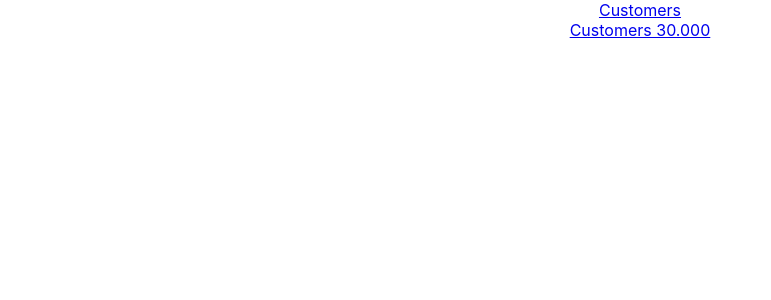
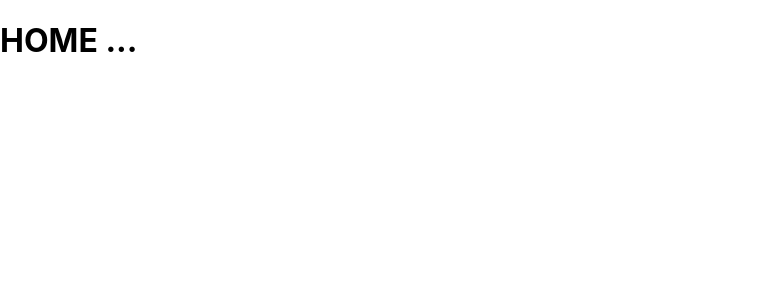
Before and after one commit to MicheleBecerra/Customer-App, a React (Create React App) app: page / in a window 1280 px wide. Shown: the top 300 px of the page, without its empty margins (0-771 px from the left). Built offline with nearby package versions, Linux system fonts and the light colour scheme.

Commit message:
Se trabajaron dos diferentes metodologias para el manejo de las rutas. Se uso la función exact y la funcion Switch. La segunda se trabaja cuando hay ligeros cambios con el rendereo.

```diff
--- a/src/App.js
+++ b/src/App.js
@@ -1,16 +1,26 @@
 import React, { Component } from 'react';
-import { Link, BrowserRouter as Router} from 'react-router-dom';
+import { Switch, Route, BrowserRouter as Router} from 'react-router-dom';
 
 import './App.css';
 
 class App extends Component {
+
+  renderHome = () => <h1>HOME ... </h1>
+  renderCustomerContainer = () => <h2>Customer Container </h2>
+  renderCustomerListContainer = () => <h2>Customer List Container </h2>
+  renderCustomerNewContainer = () => <h2>Customer  New Container </h2>
+
   render() {
     return (
       <Router>
-        <div className="App">
-          <Link to="/customers"> Customers </Link>
-            <br />
-          <Link to="/customers/30000"> Customers 30.000 </Link>
+        <div>
+          <Route exact path="/" component={this.renderHome}/>
+          <Route exact path="/customers" component = {this.renderCustomerListContainer} />
+          <Switch>
+          <Route exact path="/customers/new" component = {this.renderCustomerNewContainer} />
+          <Route exact path="/customer/:curp" component = {this.renderCustomerContainer} />
+          </Switch>
+
         </div>
       </Router>
     );
--- a/src/components/CustomerList.js
+++ b/src/components/CustomerList.js
@@ -10,14 +10,13 @@ const CustomerListItem = ({customers}) => {
                 {
                     customers.map( c =>
                         <CustomerListItem>
-                            ey={c.curp}
+                            key={c.curp}
                             name{c.name}
                             aditAction={'Editar'}
                             delAction={'Eliminar'}
                             urlPath={urlPath}
                         </CustomerListItem>)
                 }
-
             </div>
         </div>
     );
```
Also changed, not shown: src/components/CustomerEdit.js (added, +19 -0 lines).
